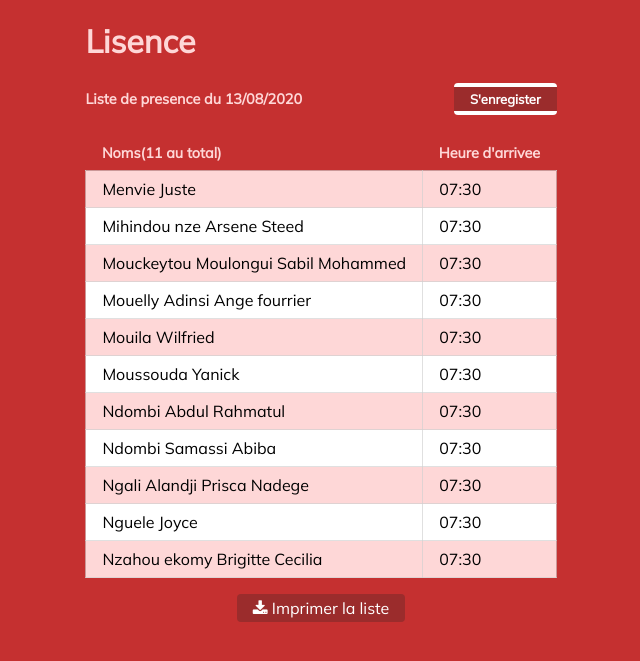
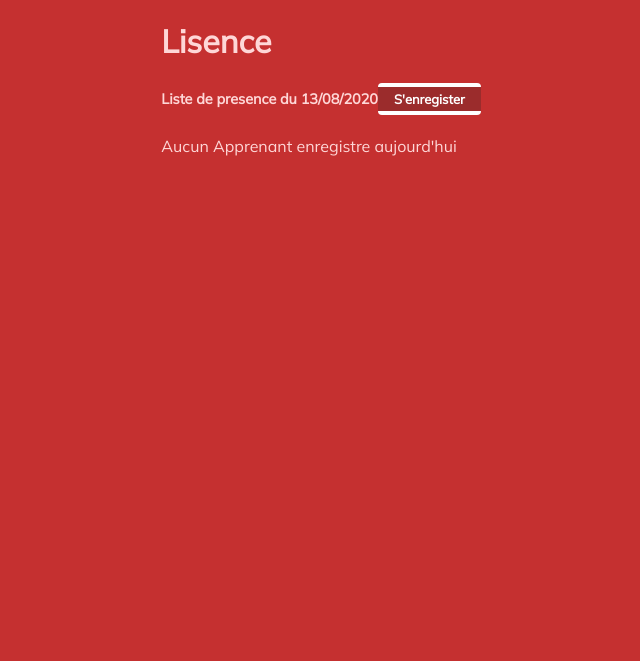
Before and after one commit to dynamo63/lisence-tp, a PHP site: page / in a window 1280 px wide. Shown: the top 661 px of the page, without its empty margins (319-959 px from the left). Run offline with PHP 8.4, Linux system fonts and the light colour scheme.

Commit message:
Ajout de index.php

```diff
--- a/index.html
+++ /dev/null
@@ -1,109 +0,0 @@
-<!DOCTYPE html>
-<html lang="fr">
-<head>
-    <meta charset="UTF-8">
-    <meta name="viewport" content="width=device-width, initial-scale=1.0">
-    <title>Lisence</title>
-    <link rel="stylesheet" href="https://stackpath.bootstrapcdn.com/font-awesome/4.7.0/css/font-awesome.min.css" integrity="sha384-wvfXpqpZZVQGK6TAh5PVlGOfQNHSoD2xbE+QkPxCAFlNEevoEH3Sl0sibVcOQVnN" crossorigin="anonymous">
-    <link rel="stylesheet" href="public/assets/css/style.css" />
-</head>
-<body>
-
-    <main>
-        <h1>Lisence</h1>
-
-        <div class="header">
-            <time datetime="2020-08-13">Liste de presence du 13/08/2020</time>
-            <a class="button" href="pages/enregistrement.php">S'enregister</a>
-        </div>
-
-        <!-- Liste des apprenants -->
-        <table>
-            <!-- entete du tableau -->
-            <thead>
-                <tr>
-                    <th>Noms(11 au total)</th>
-                    <th>Heure d'arrivee</th>
-                </tr>
-            </thead>
-
-            <tbody>
-                <tr>
-                    <td>
-                        Menvie Juste
-                    </td>
-                    <td>07:30</td>
-                </tr>
-                <tr>
-                    <td>
-                        Mihindou nze Arsene Steed
-                    </td>
-                    <td>07:30</td>
-                </tr>
-                <tr>
-                    <td>
-                        Mouckeytou Moulongui Sabil Mohammed
-                    </td>
-                    <td>07:30</td>
-                </tr>
-                <tr>
-                    <td>
-                        Mouelly Adinsi Ange fourrier
-                    </td>
-                    <td>07:30</td>
-                </tr>
-                <tr>
-                    <td>
-                        Mouila Wilfried
-                    </td>
-                    <td>07:30</td>
-                </tr>
-                <tr>
-                    <td>
-                        Moussouda Yanick
-                    </td>
-                    <td>07:30</td>
-                </tr>
-                <tr>
-                    <td>
-                        Ndombi Abdul Rahmatul
-                    </td>
-                    <td>07:30</td>
-                </tr>
-                <tr>
-                    <td>
-                        Ndombi Samassi Abiba
-                    </td>
-                    <td>07:30</td>
-                </tr>
-                <tr>
-                    <td>
-                        Ngali Alandji Prisca Nadege
-                    </td>
-                    <td>07:30</td>
-                </tr>
-                <tr>
-                    <td>
-                        Nguele Joyce
-                    </td>
-                    <td>07:30</td>
-                </tr>
-                <tr>
-                    <td>
-                        Nzahou ekomy Brigitte Cecilia
-                    </td>
-                    <td>07:30</td>
-                </tr>
-            </tbody>
-        </table>
-
-        <footer class="footer">
-            <a href="#" class="btn-secondary">
-               <i class="fa fa-download" aria-hidden="true"></i> Imprimer la liste
-            </a>
-        </footer>
-
-    </main>
-
-</body>
-</html>
--- /dev/null
+++ b/index.php
@@ -0,0 +1,75 @@
+<!DOCTYPE html>
+<html lang="fr">
+<head>
+    <meta charset="UTF-8">
+    <meta name="viewport" content="width=device-width, initial-scale=1.0">
+    <title>Lisence</title>
+    <link rel="stylesheet" href="https://stackpath.bootstrapcdn.com/font-awesome/4.7.0/css/font-awesome.min.css" integrity="sha384-wvfXpqpZZVQGK6TAh5PVlGOfQNHSoD2xbE+QkPxCAFlNEevoEH3Sl0sibVcOQVnN" crossorigin="anonymous">
+    <link rel="stylesheet" href="public/assets/css/style.css" />
+</head>
+<body>
+
+    <main>
+        <h1>Lisence</h1>
+
+        <div class="header">
+            <time datetime="2020-08-13">Liste de presence du <?= date("j/m/Y") ?></time>
+            <a class="button" href="pages/enregistrement.php">S'enregister</a>
+        </div>
+
+        <?php
+            $nom_du_fichier = "liste-". date("dmY").".txt";
+            $mon_fichier = fopen("stockage/$nom_du_fichier", "r");
+
+            // Si le fichier n'existe pas , on affiche un message
+            if (!$mon_fichier) {
+        ?>
+            <p>Aucun Apprenant enregistre aujourd'hui </p>
+        <?php
+                // On arrete d'executer le code qui suit !!
+                die();
+            }
+            $compteur = 0;
+            $eleves = [];
+            // echo fgets($mon_fichier);
+            while (!feof($mon_fichier)) {
+                $ligne = fgets($mon_fichier);
+                $compteur++;
+                array_push($eleves, $ligne);
+                // $array = explode(";", $ligne);
+                // echo "<p> $array[0] - $array[1] </p>";
+            }
+            array_pop($eleves);
+            // die();
+        ?>
+
+        <!-- Liste des apprenants -->
+        <table>
+            <!-- entete du tableau -->
+            <thead>
+                <tr>
+                    <th>Noms (<?= count($eleves) ?> au total)</th>
+                    <th>Heure d'arrivee</th>
+                </tr>
+            </thead>
+
+            <tbody>
+                <?php
+                    foreach ($eleves as $eleve) {
+                        list($nom , $heure) = explode(";", $eleve);
+                        echo "<tr><td> $nom </td><td> $heure </td></tr>";
+                    }
+                ?>
+            </tbody>
+        </table>
+
+        <footer class="footer">
+            <a href="#" class="btn-secondary">
+               <i class="fa fa-download" aria-hidden="true"></i> Imprimer la liste
+            </a>
+        </footer>
+
+    </main>
+
+</body>
+</html>
--- a/traitements/enregistrement.php
+++ b/traitements/enregistrement.php
@@ -9,7 +9,7 @@ if (strlen($nom) < 10) {
     die();
 }
 
-//
+// On genere le nom du fichier
 $nomDuFichier = "liste-". date("dmY").".txt";
 
 $monFichier = fopen("../stockage/$nomDuFichier", "a+");
```
